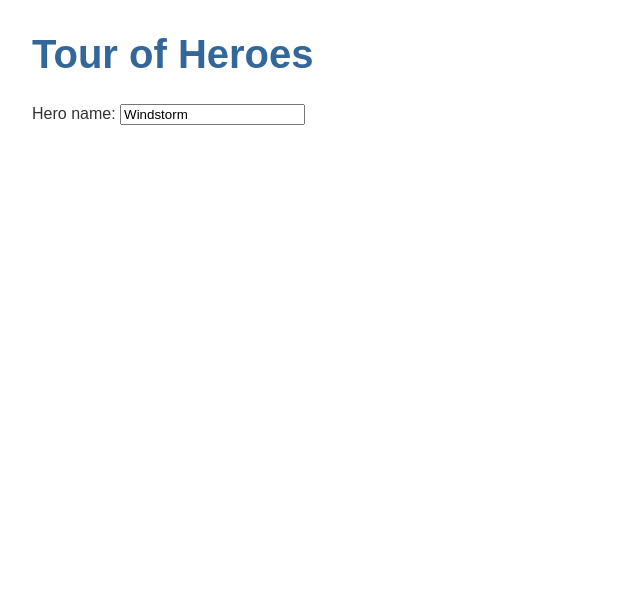
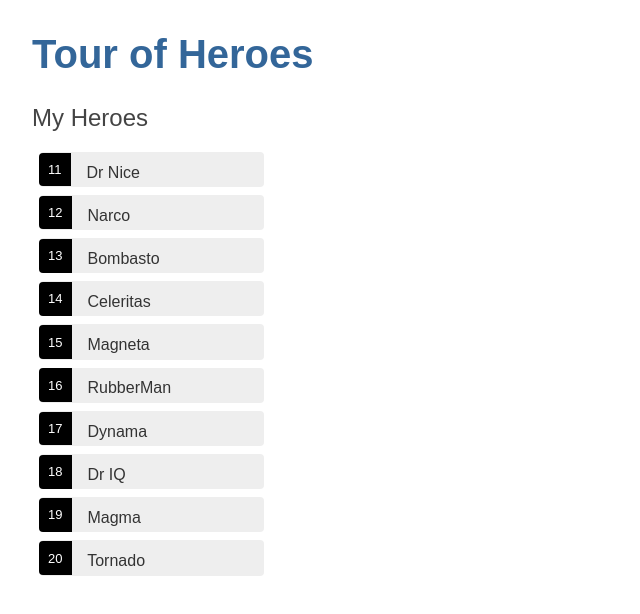
Before and after one commit to Alexander-Sailer/ANG_TOH, an Angular app: page / in a window 1280 px wide. Shown: the top 614 px of the page, without its empty margins (0-640 px from the left). Built offline with nearby package versions, Linux system fonts and the light colour scheme.

Commit message:
Implemented "Display a list"

```diff
--- a/src/app/heroes/heroes.component.css
+++ b/src/app/heroes/heroes.component.css
@@ -0,0 +1,52 @@
+/* HeroesComponent's private CSS styles */
+.heroes {
+  margin: 0 0 2em 0;
+  list-style-type: none;
+  padding: 0;
+  width: 15em;
+}
+.heroes li {
+  cursor: pointer;
+  position: relative;
+  left: 0;
+  background-color: #EEE;
+  margin: .5em;
+  padding: .3em 0;
+  height: 1.6em;
+  border-radius: 4px;
+}
+.heroes li:hover {
+  color: #2c3a41;
+  background-color: #e6e6e6;
+  left: .1em;
+}
+.heroes li.selected {
+  background-color: rgb(143, 14, 14);
+  color: white;
+}
+.heroes li.selected:hover {
+  background-color: #505050;
+  color: white;
+}
+.heroes li.selected:active {
+  background-color: black;
+  color: white;
+}
+.heroes .badge {
+  display: inline-block;
+  font-size: small;
+  color: white;
+  padding: 0.8em 0.7em 0 0.7em;
+  background-color:black;
+  line-height: 1em;
+  position: relative;
+  left: -1px;
+  top: -4px;
+  height: 1.8em;
+  margin-right: .8em;
+  border-radius: 4px 0 0 4px;
+}
+
+input {
+  padding: .5rem;
+}
--- a/src/app/heroes/heroes.component.html
+++ b/src/app/heroes/heroes.component.html
@@ -1,4 +1,16 @@
-<div>
-  <label for="name">Hero name: </label>
-  <input id="name" [(ngModel)]="hero.name" placeholder="name">
+<h2>My Heroes</h2>
+<ul class="heroes">
+  <li *ngFor="let hero of heroes"
+    [class.selected]="hero === selectedHero"
+    (click)="onSelect(hero)">
+    <span class="badge">{{hero.id}}</span> {{hero.name}}
+  </li>
+</ul>
+<div *ngIf="selectedHero">
+  <h2>{{selectedHero.name | uppercase}} Details</h2>
+  <div><span>id: </span>{{selectedHero.id}}</div>
+  <div>
+    <label for="hero-name">Hero name: </label>
+    <input id="hero-name" [(ngModel)]="selectedHero.name" placeholder="name">
+  </div>
 </div>
--- a/src/app/heroes/heroes.component.ts
+++ b/src/app/heroes/heroes.component.ts
@@ -1,5 +1,6 @@
 import { Component, OnInit } from '@angular/core';
-import { Hero } from '../Hero';
+import { Hero } from '../hero';
+import { HEROES } from '../mock-heroes';
 
 @Component({
   selector: 'app-heroes',
@@ -8,14 +9,16 @@
 })
 export class HeroesComponent implements OnInit {
 
-  hero: Hero = {
-    id: 1,
-    name: 'Windstorm'
-  };
+  heroes = HEROES;
 
 
   constructor() { }
 
   ngOnInit(): void {}
 
+  selectedHero?: Hero;
+  onSelect(hero: Hero): void {
+    this.selectedHero = hero;
+  }
+
 }
--- /dev/null
+++ b/src/app/mock-heroes.ts
@@ -0,0 +1,14 @@
+import { Hero } from './hero';
+
+export const HEROES: Hero[] = [
+  { id: 11, name: 'Dr Nice' },
+  { id: 12, name: 'Narco' },
+  { id: 13, name: 'Bombasto' },
+  { id: 14, name: 'Celeritas' },
+  { id: 15, name: 'Magneta' },
+  { id: 16, name: 'RubberMan' },
+  { id: 17, name: 'Dynama' },
+  { id: 18, name: 'Dr IQ' },
+  { id: 19, name: 'Magma' },
+  { id: 20, name: 'Tornado' }
+];
```
Also changed, not shown: Tutorial Stand.txt, 1 other file (tests, documents, lock files or other folders).
